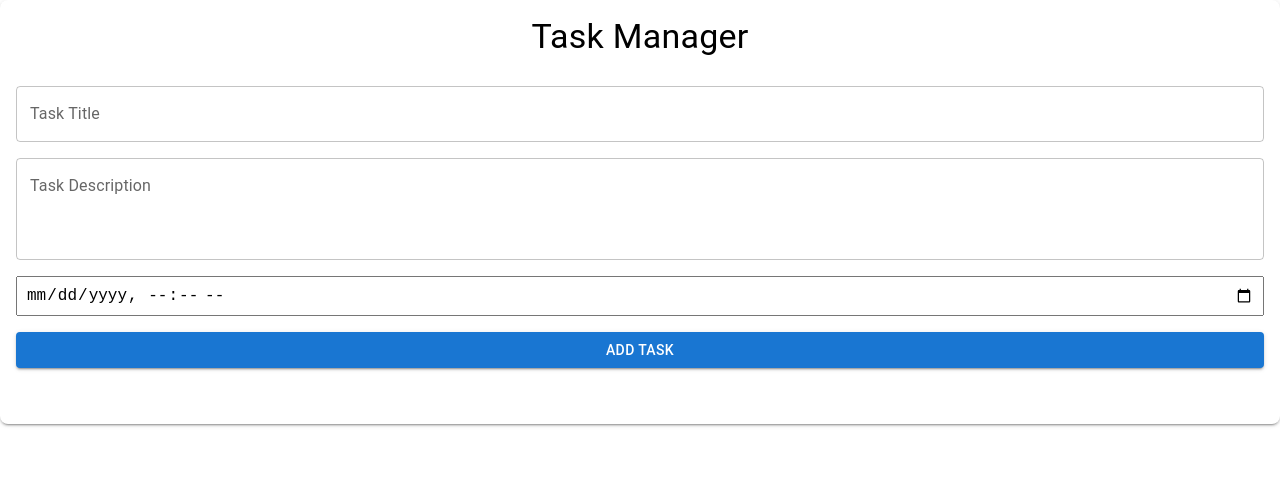
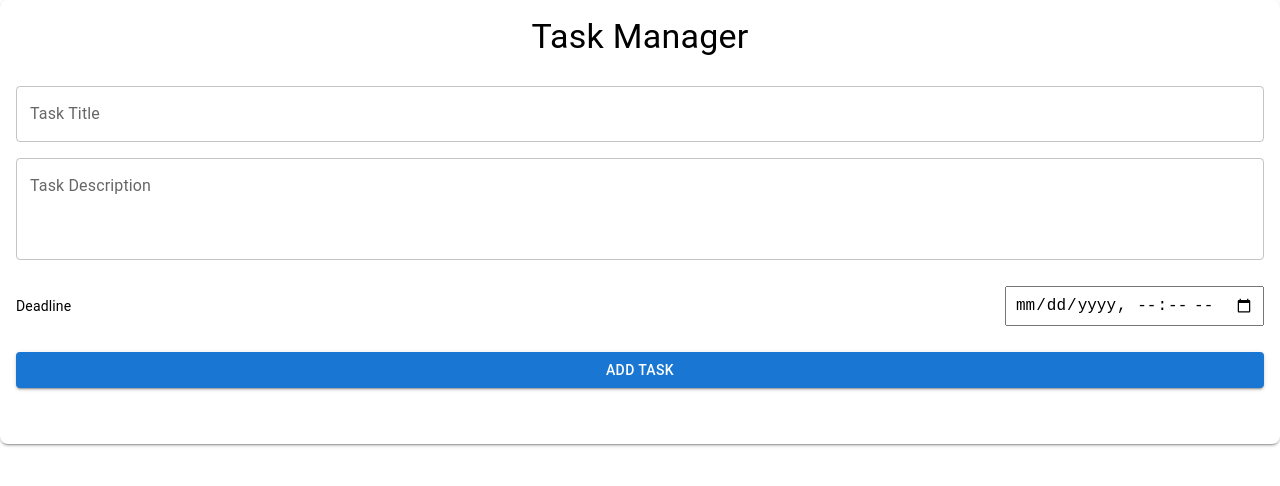
Before and after one commit to OwlFlight-Dev/taskmanager-webapp, a React (Create React App) app: page / in a window 1280 px wide. Shown: the top 486 px of the page. Built offline with nearby package versions, Linux system fonts and the light colour scheme.

Commit message:
Refactor deadline input field

```diff
--- a/src/App.js
+++ b/src/App.js
@@ -8,6 +8,7 @@ const App = () => {
   const [taskDescription, setTaskDescription] = useState('');
   const [taskDeadline, setTaskDeadline] = useState(''); // Deadline as a string
   const [editingTask, setEditingTask] = useState(null);  // Keep track of the task being edited
+  const deadlineRef = React.useRef(null);  // Reference to the datetime input
 
   // Add new task
   const addTask = () => {
@@ -67,6 +68,13 @@ const App = () => {
     );
   };
 
+  // Focus the date input field when the row is clicked
+  const handleDateClick = () => {
+    if (deadlineRef.current) {
+      deadlineRef.current.focus(); // Focus the input field
+    }
+  };
+
   return (
     <Box
       component="form"
@@ -102,14 +110,27 @@ const App = () => {
         disabled={editingTask && editingTask.completed} // Disable editing if task is completed
       />
 
-      {/* Deadline Input */}
+      {/* Clickable Deadline Row */}
+      <Box
+        sx={{
+          display: 'flex',
+          justifyContent: 'space-between',
+          alignItems: 'center',
+          cursor: 'pointer', // Make the entire row clickable
+          padding: '10px 0',
+        }}
+        onClick={handleDateClick}
+      >
+        <Typography variant="body2">Deadline</Typography>
         <input
+          ref={deadlineRef}
           type="datetime-local"
           value={taskDeadline}
           onChange={(e) => setTaskDeadline(e.target.value)}
           disabled={editingTask && editingTask.completed} // Disable if task is completed
           style={{ padding: '8px', fontSize: '16px' }}
         />
+      </Box>
 
       {editingTask ? (
         <Button variant="contained" color="primary" onClick={saveTask}>
```
Lines whose indentation alone changed are shown as unchanged.
